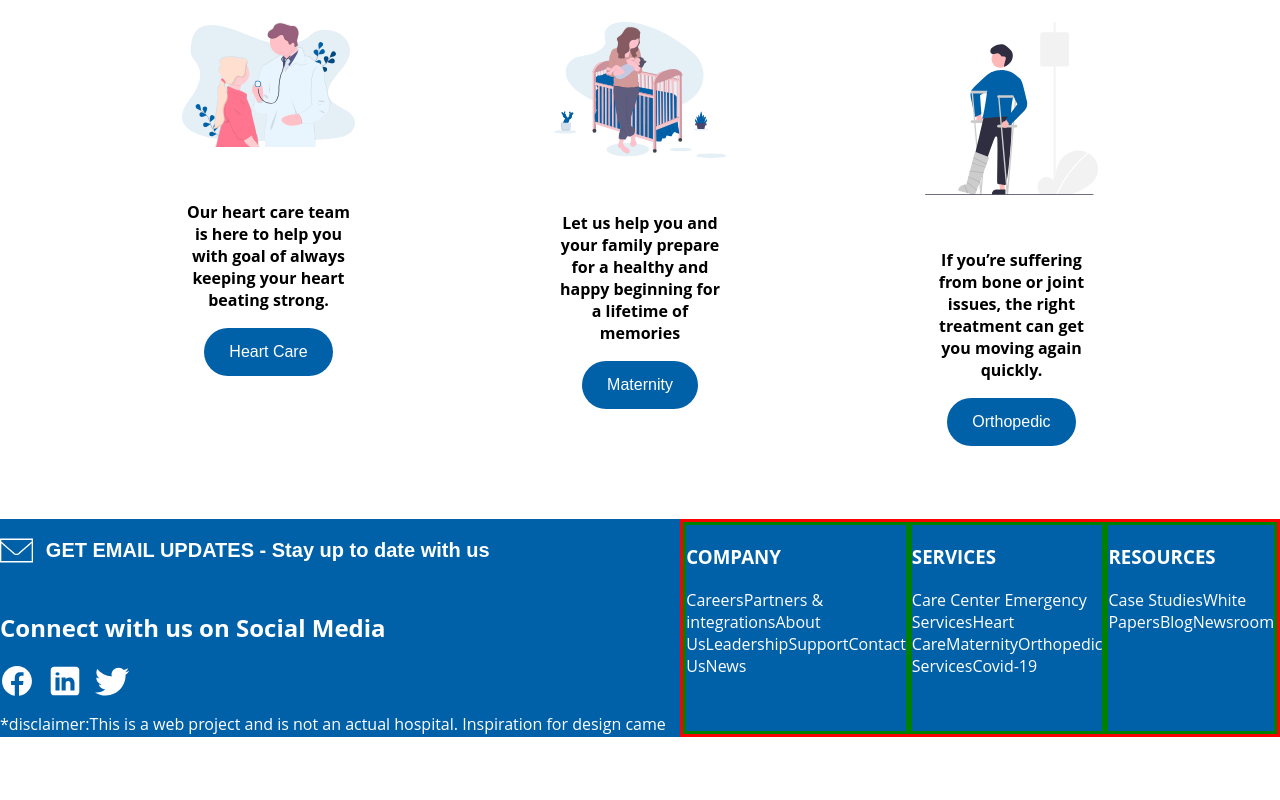
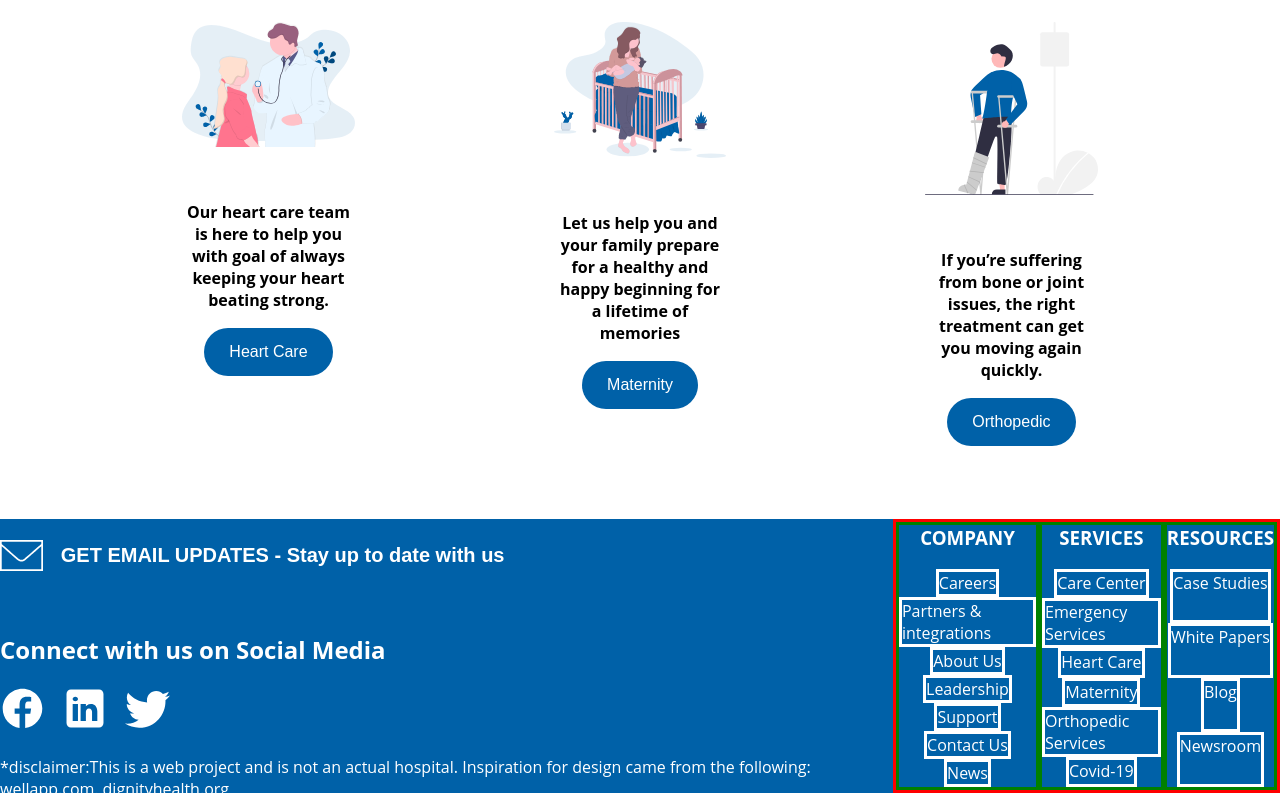
Before and after one commit to mrnguyener21/Hospital_Landing_Page_React, a React (Create React App) app: page / in a window 1280 px wide. Shown: the part 1390-2190 px from the top of the page. Before the commit the page ends 2147 px from the top, so only its background shows below. Built offline with nearby package versions, Linux system fonts and the light colour scheme.

Commit message:
created an inner map for links in order to target each element as an individual element rather than one large element

```diff
--- a/src/component/Body/Body.js
+++ b/src/component/Body/Body.js
@@ -1,6 +1,5 @@
 import styles from './Body.module.css'
 const Body = ({serviceCards}) => {
-    console.log(serviceCards);
     return (
         <div className={styles.cardSection}>
             <h1 className={styles.cardTitle}>Services We Offer</h1>
--- a/src/component/Footer/Footer.js
+++ b/src/component/Footer/Footer.js
@@ -29,10 +29,11 @@ const Footer = ({footerLinks,socialMediaImages, images:{envelope}}) => {
         <div className={styles.rightResourceContainer}>
             {footerLinks.map(({links, title}) =>
                 <div className={styles.footerLinksContainer}>
-                    <h3 className={styles.footerLinktitle}>{title}</h3>
-                    <div className={styles.footerLink}>{links}</div>
+                    <h3 className={styles.footerLinkTitle}>{title}</h3>
+                    {links.map((link) => <div className={styles.footerLink}>{link}</div>)}
                 </div>
             )}
+        {/* {console.log(footerLinks[0].links)} */}
         </div>
         <div className={styles.bottomDisclaimer}>
         *disclaimer:This is a web project and is not an actual hospital. Inspiration for design came from the following: wellapp.com, dignityhealth.org
--- a/src/component/Footer/Footer.module.css
+++ b/src/component/Footer/Footer.module.css
@@ -91,27 +91,43 @@ margin-right: 2%;
 .rightResourceContainer{
     width:50%;
     display: flex;
-    flex-direction: row;
-    justify-content: space-between;
     border: solid;
+    /* flex-direction: row; */
+    /* justify-content: flex-start; */
+    /* align-items: center; */
+    /* border: solid; */
     border-color: red;
 }
 
 .footerLinksContainer{
     border: solid;
     border-color: green;
+    display: flex;
+    align-items: center;
+    /* justify-content: center; */
+    flex-direction: column;
 }
 
 .footerLinkTitle{
     margin-top:0;
+    /* border: solids */
+    /* border-color: orange; */
 }
 
 .footerLinkTitle:hover{
-    cursor: default;
+    cursor: pointer;
 }
 
 .footerLink{
-    margin:20px 0;
+    border: solid;
+    /* columns: 7; */
+    /* display: flex; */
+    /* align-items: center; */
+    /* justify-content: center;  */
+    /* flex-direction: column; */
+    /* padding: 10%; */
+    /* margin:20px 0; */
+    height: 100%;
 }
 
 .footerLink:hover{
--- a/src/component/NavBar/NavBar.js
+++ b/src/component/NavBar/NavBar.js
@@ -1,7 +1,6 @@
 import styles from './NavBar.module.css'
 
 const NavBar = ({navBarLinks, images:{magnifyingGlass, logIn, hamburgerMenu}}) => {
-    console.log(navBarLinks)
     return (
         <div className={styles.navBar}>
             <h1 className={styles.logo}>PROJECT HOSPITAL</h1>
```
